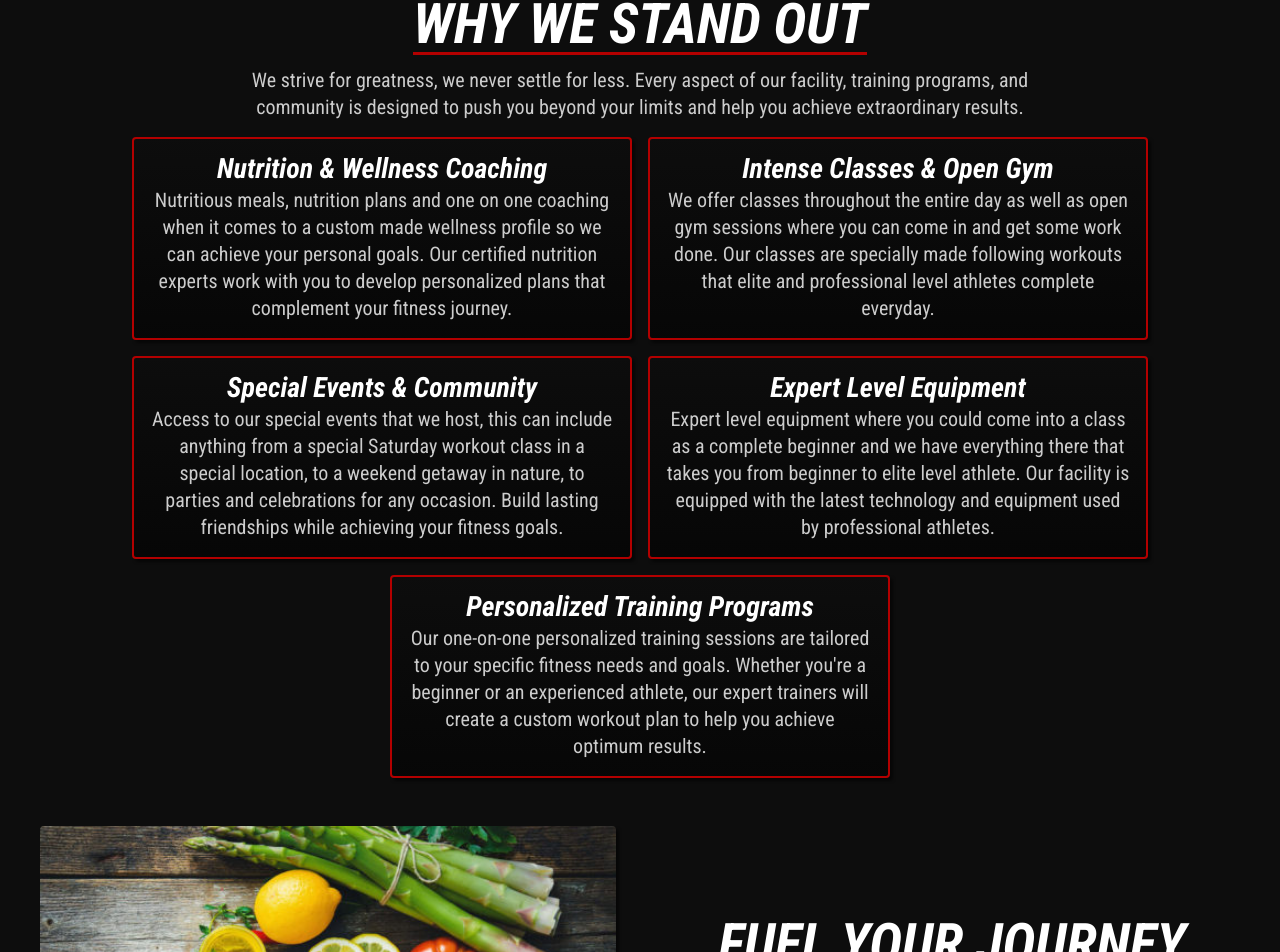
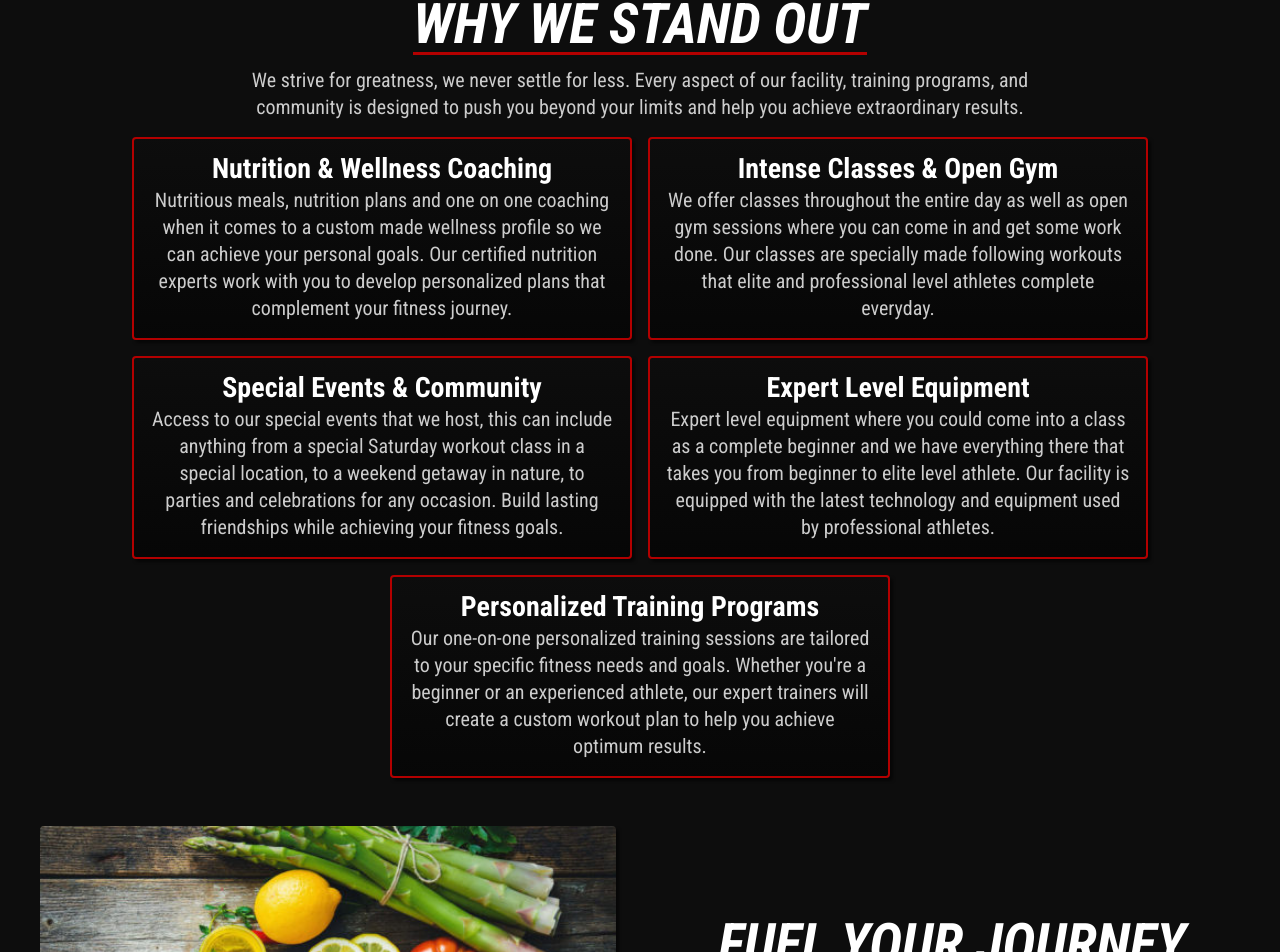
Before and after one commit to gilmerperez/kingdom-movement, a React (Vite) app: page / in a window 1280 px wide. Shown: the part 1643-2595 px from the top of the page. Built offline with nearby package versions, Linux system fonts and the light colour scheme.

Commit message:
Removed italic style from cardTitle

```diff
--- a/src/components/WhyUs/WhyUs.module.css
+++ b/src/components/WhyUs/WhyUs.module.css
@@ -72,6 +72,7 @@ html[data-theme="dark"] .benefitCard:hover {
 /* Card title */
 .cardTitle {
   font-size: 1.75rem;
+  font-style: normal;
   transition: 0.3s ease;
   margin-bottom: 0.25rem;
 }
```
